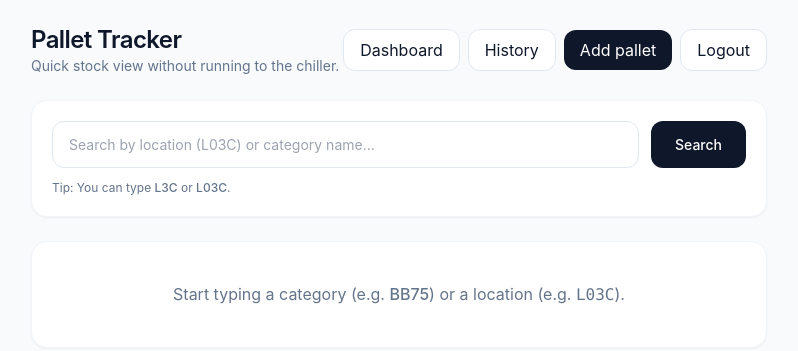
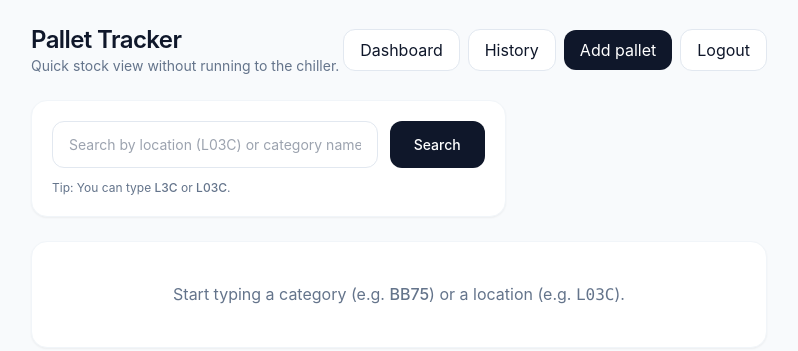
Before and after one commit to LordFlat/Pallet_Tracker, a FastAPI app: template templates/dashboard.html in a window 1280 px wide. Shown: the top 351 px of the page, without its empty margins (241-1039 px from the left). Run offline with FastAPI, Linux system fonts and the light colour scheme; the template is opened without the code that fills it, so the values that code supplies are empty; some libraries are stand-ins or nearby versions.

Commit message:
Update dashboard.html

```diff
--- a/templates/dashboard.html
+++ b/templates/dashboard.html
@@ -16,23 +16,32 @@
   {% endif %}
 
   <!-- SEARCH CARD -->
-  <div class="{% if has_query %}md:col-span-2{% else %}md:col-span-3{% endif %}
-              bg-white rounded-2xl border border-slate-100 shadow-sm p-5">
+  <div class="w-full bg-white rounded-2xl border border-slate-100 shadow-sm p-5">
 
-    <form method="get" action="/" class="flex flex-col sm:flex-row gap-3">
+  <form method="get" action="/" class="w-full">
 
-      <input name="q"
+    <div class="flex flex-col sm:flex-row gap-3 w-full">
+
+      <!-- INPUT -->
+      <input
+        type="text"
+        name="q"
         value="{{ q }}"
         list="categorySuggestions"
         placeholder="Search by location (L03C) or category name…"
-             class="w-full px-4 py-3 rounded-xl border border-slate-200
-                    focus:outline-none focus:ring-2 focus:ring-slate-200" />
+        class="flex-1 w-full px-4 py-3 rounded-xl border border-slate-200
+               focus:outline-none focus:ring-2 focus:ring-slate-200"
+      />
 
+      <!-- BUTTON -->
       <button
+        type="submit"
         class="w-full sm:w-auto px-6 py-3 rounded-xl
                bg-slate-900 text-white hover:opacity-90 transition">
         Search
       </button>
+
+    </div>
 
   </form>
 
@@ -47,6 +56,7 @@
     <span class="font-medium">L3C</span> or
     <span class="font-medium">L03C</span>.
   </div>
+
 </div>
 </div>
 
```
Lines whose indentation alone changed are shown as unchanged.
